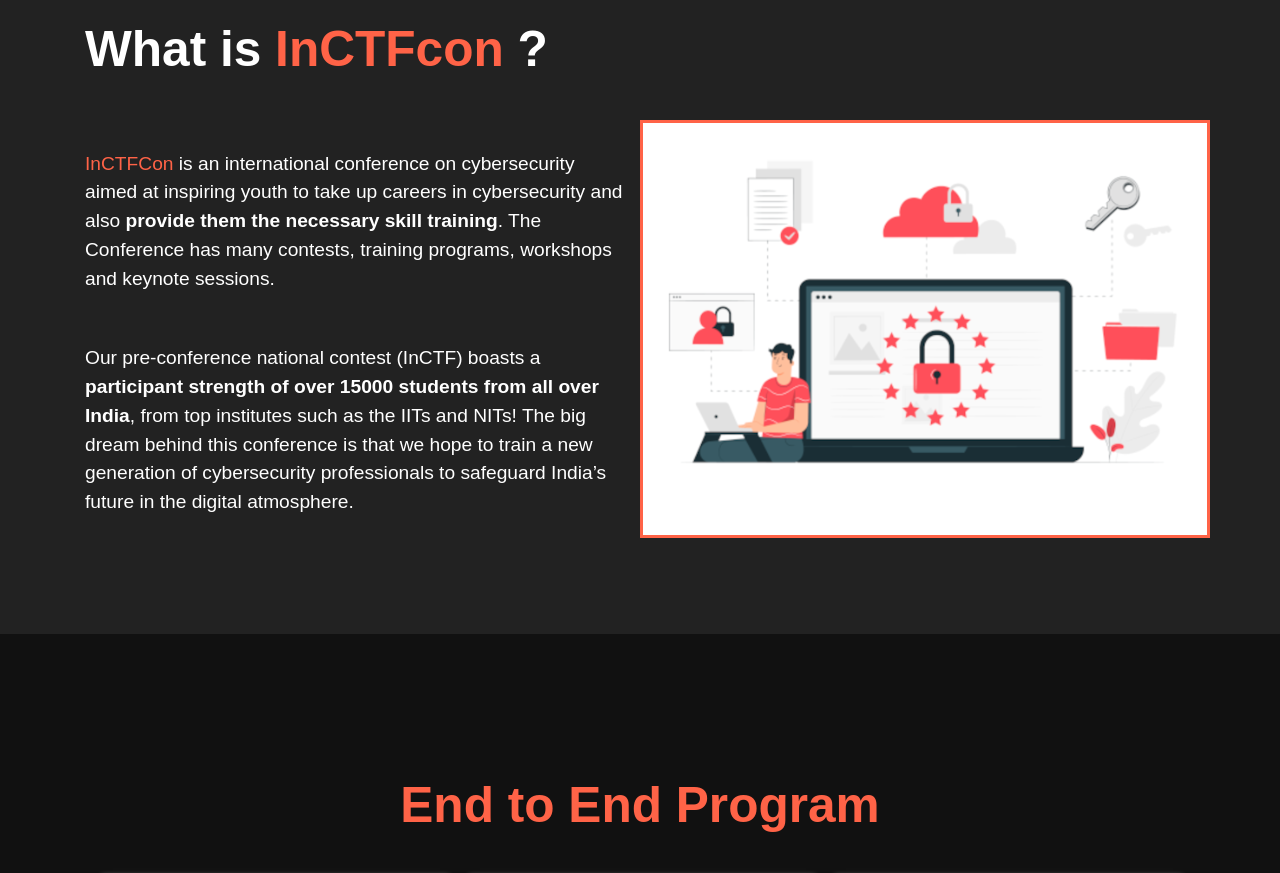
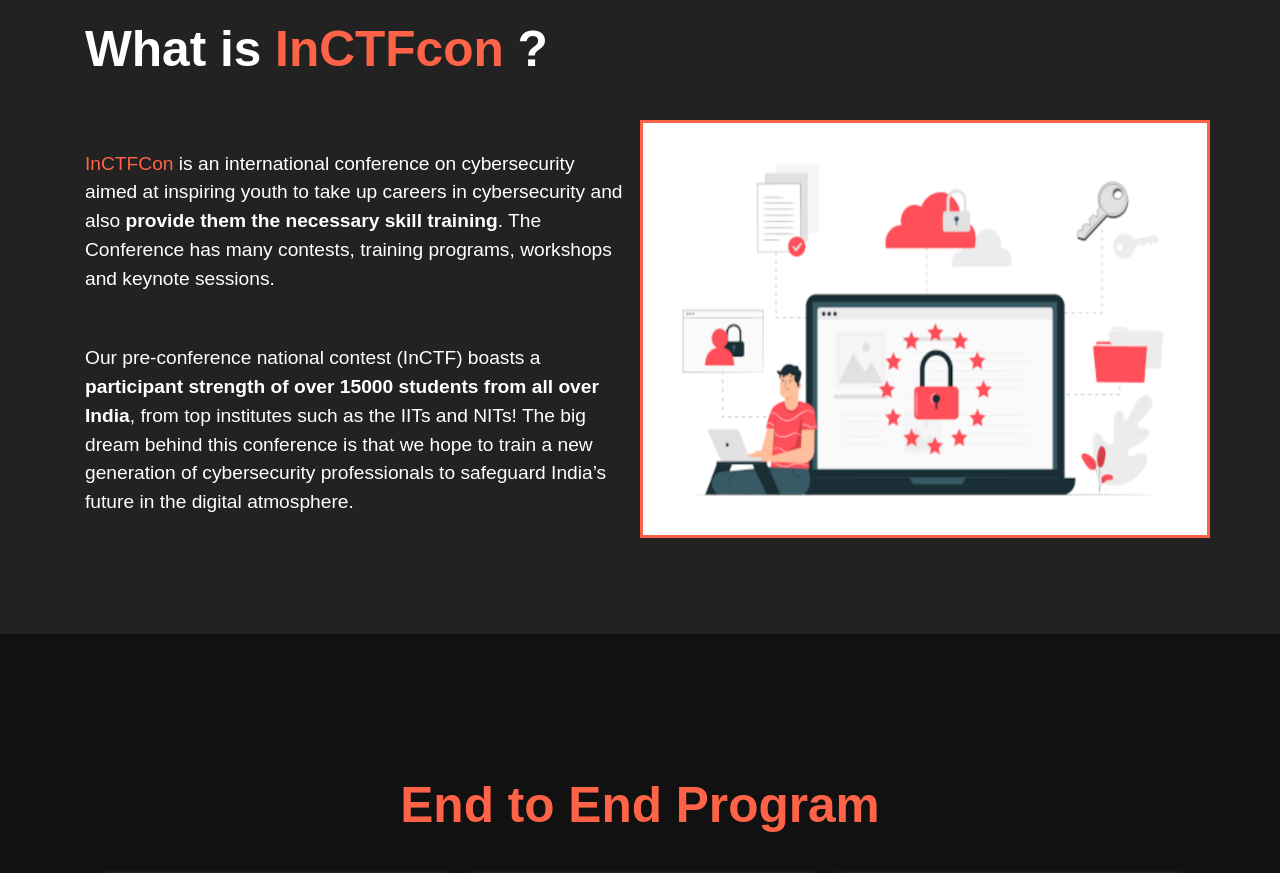
Before and after one commit to Rahul255/InCTFConReact, a React (Create React App) app: page / in a window 1280 px wide. Shown: the part 840-1713 px from the top of the page. Built offline with nearby package versions, Linux system fonts and the light colour scheme.

Commit message:
file added

```diff
--- a/src/Components/About/About.js
+++ b/src/Components/About/About.js
@@ -30,16 +30,14 @@ function About() {
                         </div>
                     </div>
                     <Fade right>
-                    <div className="col-md-6 d-flex align-items-center " style={{backgroundImage:`url(${require('../../images/3198965.png').default})`,backgroundSize: "contain",border: "3px solid tomato"}}>
-                        <div className="col-md-12 ">
-                            <Fade right>
-                                {/* <img style={{ maxHeight: '100%', maxWidth: '100%' }} draggable="false" src={image} alt="INCTF participant" /> */}
-                            </Fade>
+                        <div className="col-12 col-md-6 d-flex  " style={{ backgroundImage: `url(${require('../../images/3198965.png').default})`, backgroundSize: "contain", border: "3px solid tomato" }}>
+
+                            <img style={{ maxHeight: '100%', maxWidth: '100%' }} draggable="false" src={require('../../images/3198965.png').default} alt="INCTF participant" />
+
                         </div>
-                    </div>
                     </Fade>
                 </div>
-                <br/><br/><br/><br/>
+                <br /><br /><br /><br />
             </div>
         </div>
     )
```
